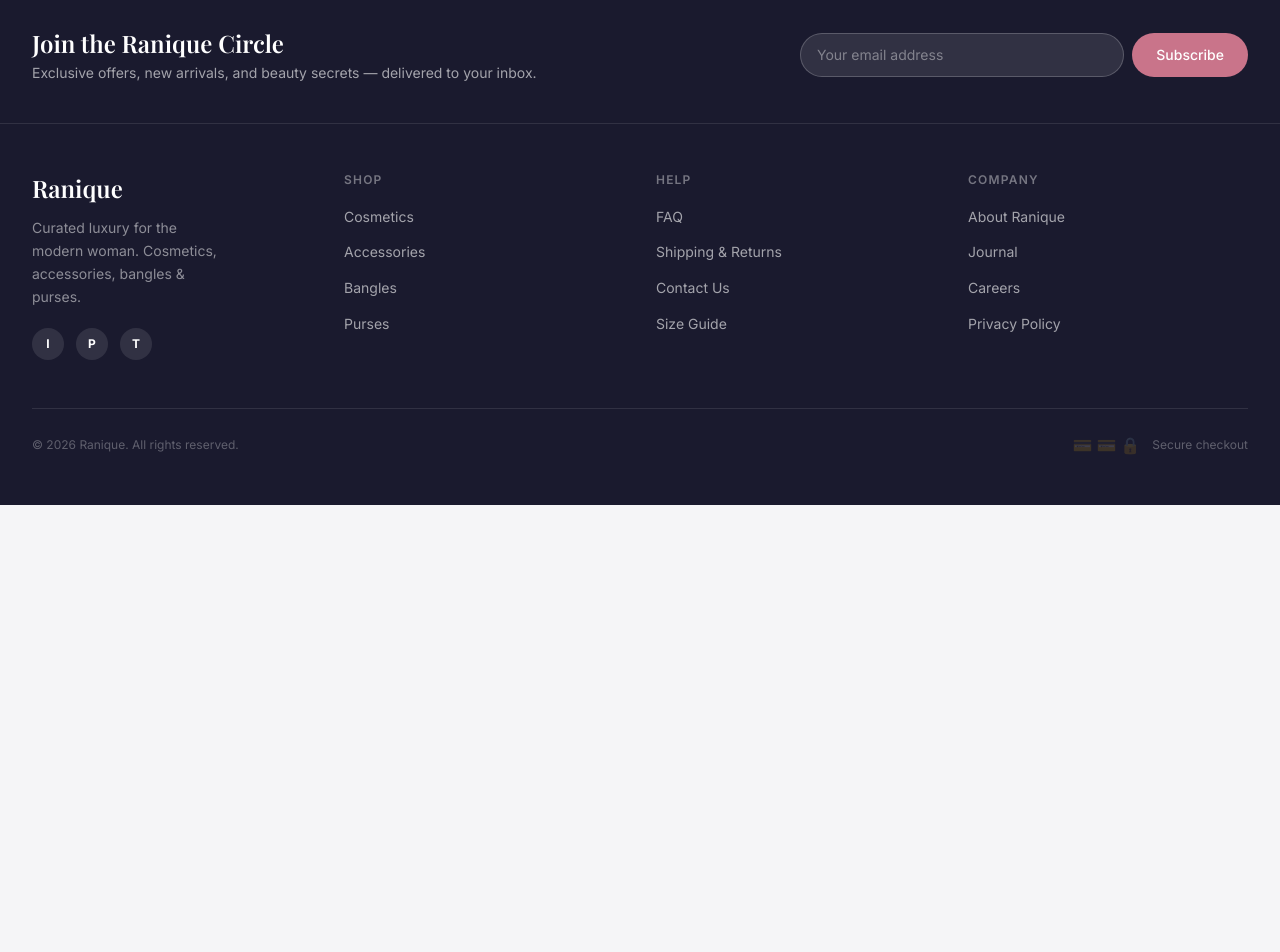
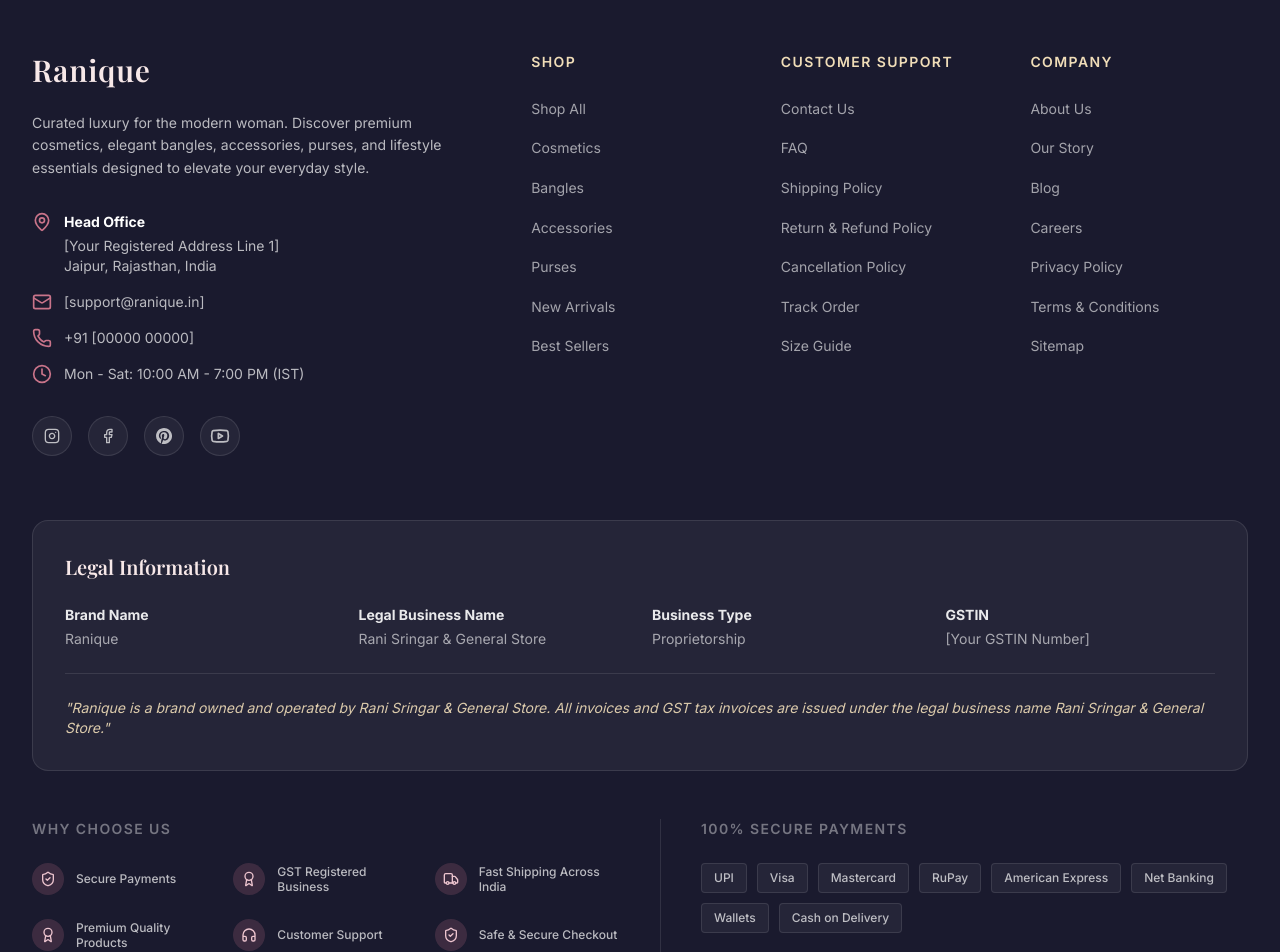
Before and after one commit to Ashraf7786/ranique, a Next.js app: page /shop in a window 1280 px wide. Shown: the part 2200-3152 px from the top of the page. Before the commit the page ends 2705 px from the top, so only its background shows below. Built offline with nearby package versions, Linux system fonts and the light colour scheme; a web font is replaced by a local one.

Commit message:
Update footer with comprehensive brand, legal, and support info

```diff
--- a/components/layout/Footer.tsx
+++ b/components/layout/Footer.tsx
@@ -2,123 +2,278 @@
 
 import React from "react";
 import Link from "next/link";
+import {
+  Instagram,
+  Facebook,
+  Youtube,
+  MapPin,
+  Mail,
+  Phone,
+  Clock,
+  ShieldCheck,
+  Truck,
+  Award,
+  Headphones,
+  CreditCard
+} from "lucide-react";
 
-const FOOTER_LINKS = {
-  Shop: [
-    { href: "/shop?category=cosmetics",    label: "Cosmetics" },
-    { href: "/shop?category=accessories",  label: "Accessories" },
-    { href: "/shop?category=bangles",      label: "Bangles" },
-    { href: "/shop?category=purses",       label: "Purses" },
-  ],
-  Help: [
-    { href: "/faq",       label: "FAQ" },
-    { href: "/shipping",  label: "Shipping & Returns" },
-    { href: "/contact",   label: "Contact Us" },
-    { href: "/size-guide",label: "Size Guide" },
-  ],
-  Company: [
-    { href: "/about",    label: "About Ranique" },
-    { href: "/journal",  label: "Journal" },
-    { href: "/careers",  label: "Careers" },
-    { href: "/privacy",  label: "Privacy Policy" },
-  ],
+const SHOP_LINKS = [
+  { href: "/shop", label: "Shop All" },
+  { href: "/shop?category=cosmetics", label: "Cosmetics" },
+  { href: "/shop?category=bangles", label: "Bangles" },
+  { href: "/shop?category=accessories", label: "Accessories" },
+  { href: "/shop?category=purses", label: "Purses" },
+  { href: "/shop?collection=new-arrivals", label: "New Arrivals" },
+  { href: "/shop?collection=best-sellers", label: "Best Sellers" },
+];
+
+const SUPPORT_LINKS = [
+  { href: "/contact", label: "Contact Us" },
+  { href: "/faq", label: "FAQ" },
+  { href: "/shipping-policy", label: "Shipping Policy" },
+  { href: "/return-refund-policy", label: "Return & Refund Policy" },
+  { href: "/cancellation-policy", label: "Cancellation Policy" },
+  { href: "/track-order", label: "Track Order" },
+  { href: "/size-guide", label: "Size Guide" },
+];
+
+const COMPANY_LINKS = [
+  { href: "/about", label: "About Us" },
+  { href: "/our-story", label: "Our Story" },
+  { href: "/blog", label: "Blog" },
+  { href: "/careers", label: "Careers" },
+  { href: "/privacy-policy", label: "Privacy Policy" },
+  { href: "/terms-conditions", label: "Terms & Conditions" },
+  { href: "/sitemap", label: "Sitemap" },
+];
+
+const TRUST_BADGES = [
+  { icon: ShieldCheck, label: "Secure Payments" },
+  { icon: Award, label: "GST Registered Business" },
+  { icon: Truck, label: "Fast Shipping Across India" },
+  { icon: Award, label: "Premium Quality Products" },
+  { icon: Headphones, label: "Customer Support" },
+  { icon: ShieldCheck, label: "Safe & Secure Checkout" },
+];
+
+const PAYMENT_METHODS = [
+  "UPI", "Visa", "Mastercard", "RuPay", "American Express", "Net Banking", "Wallets", "Cash on Delivery"
+];
+
+export function Footer() {
+  const structuredData = {
+    "@context": "https://schema.org",
+    "@type": "Store",
+    "name": "Ranique",
+    "legalName": "Rani Sringar & General Store",
+    "description": "Curated luxury for the modern woman. Discover premium cosmetics, elegant bangles, accessories, purses, and lifestyle essentials designed to elevate your everyday style.",
+    "address": {
+      "@type": "PostalAddress",
+      "addressLocality": "Jaipur",
+      "addressRegion": "Rajasthan",
+      "addressCountry": "IN"
+    }
   };
 
-export function Footer() {
   return (
-    <footer className="bg-brand-ink text-white mt-20">
-      {/* Newsletter strip */}
-      <div className="border-b border-white/10">
-        <div className="max-w-7xl mx-auto px-4 sm:px-6 lg:px-8 py-10 flex flex-col md:flex-row items-center justify-between gap-6">
-          <div>
-            <h2 className="font-serif text-2xl font-semibold">
-              Join the Ranique Circle
-            </h2>
-            <p className="text-sm text-white/60 mt-1">
-              Exclusive offers, new arrivals, and beauty secrets — delivered to your inbox.
+    <footer className="bg-brand-ink text-white mt-20 border-t border-brand-border/20">
+      {/* Structured Data for SEO */}
+      <script
+        type="application/ld+json"
+        dangerouslySetInnerHTML={{ __html: JSON.stringify(structuredData) }}
+      />
+
+      <div className="max-w-7xl mx-auto px-4 sm:px-6 lg:px-8 py-16">
+
+        {/* Main Footer Grid */}
+        <div className="grid grid-cols-1 md:grid-cols-2 lg:grid-cols-5 gap-12 lg:gap-8 mb-16">
+
+          {/* Column 1: Brand Info & Contact */}
+          <div className="lg:col-span-2">
+            <Link href="/" className="font-serif text-3xl font-semibold tracking-wide inline-block mb-6 text-brand-blush hover:text-white transition-colors">
+              Ranique
+            </Link>
+            <p className="text-sm text-white/70 leading-relaxed mb-8 max-w-md">
+              Curated luxury for the modern woman. Discover premium cosmetics, elegant bangles, accessories, purses, and lifestyle essentials designed to elevate your everyday style.
+            </p>
+
+            <address className="not-italic space-y-4 text-sm text-white/70">
+              <div className="flex items-start gap-3">
+                <MapPin className="w-5 h-5 text-brand-rose shrink-0" />
+                <p>
+                  <strong className="text-white block mb-1">Head Office</strong>
+                  [Your Registered Address Line 1]<br />
+                  Jaipur, Rajasthan, India
                 </p>
               </div>
-          <form
-            onSubmit={(e) => e.preventDefault()}
-            className="flex w-full max-w-md gap-2"
-            aria-label="Newsletter signup"
-          >
-            <label htmlFor="newsletter-email" className="sr-only">
-              Email address
-            </label>
-            <input
-              id="newsletter-email"
-              type="email"
-              placeholder="Your email address"
-              className="flex-1 h-11 px-4 rounded-full bg-white/10 border border-white/20 text-sm text-white placeholder:text-white/40 focus:outline-none focus:border-brand-rose-light transition-colors"
-            />
-            <button
-              type="submit"
-              id="newsletter-submit"
-              className="h-11 px-6 rounded-full bg-brand-rose text-white text-sm font-medium hover:bg-brand-rose-dark transition-colors shrink-0"
-            >
-              Subscribe
-            </button>
-          </form>
+              <div className="flex items-center gap-3">
+                <Mail className="w-5 h-5 text-brand-rose shrink-0" />
+                <a href="mailto:support@ranique.in" className="hover:text-brand-rose-light transition-colors">
+                  [support@ranique.in]
+                </a>
+              </div>
+              <div className="flex items-center gap-3">
+                <Phone className="w-5 h-5 text-brand-rose shrink-0" />
+                <a href="tel:+910000000000" className="hover:text-brand-rose-light transition-colors">
+                  +91 [00000 00000]
+                </a>
+              </div>
+              <div className="flex items-center gap-3">
+                <Clock className="w-5 h-5 text-brand-rose shrink-0" />
+                <p>Mon - Sat: 10:00 AM - 7:00 PM (IST)</p>
+              </div>
+            </address>
+
+            {/* Social Media Links */}
+            <div className="mt-8 flex gap-4">
+              <a href="#" aria-label="Instagram" className="w-10 h-10 rounded-full bg-white/5 border border-white/10 flex items-center justify-center hover:bg-brand-rose hover:border-brand-rose transition-all group">
+                <Instagram className="w-4 h-4 text-white/70 group-hover:text-white transition-colors" />
+              </a>
+              <a href="#" aria-label="Facebook" className="w-10 h-10 rounded-full bg-white/5 border border-white/10 flex items-center justify-center hover:bg-brand-rose hover:border-brand-rose transition-all group">
+                <Facebook className="w-4 h-4 text-white/70 group-hover:text-white transition-colors" />
+              </a>
+              <a href="#" aria-label="Pinterest" className="w-10 h-10 rounded-full bg-white/5 border border-white/10 flex items-center justify-center hover:bg-brand-rose hover:border-brand-rose transition-all group">
+                {/* SVG for Pinterest since lucide doesn't have it natively sometimes, using custom SVG */}
+                <svg className="w-4 h-4 text-white/70 group-hover:text-white transition-colors" fill="currentColor" viewBox="0 0 24 24">
+                  <path d="M12.017 0C5.396 0 .029 5.367.029 11.987c0 5.079 3.158 9.417 7.618 11.162-.105-.949-.199-2.403.041-3.439.219-.937 1.406-5.957 1.406-5.957s-.359-.72-.359-1.781c0-1.663.967-2.911 2.168-2.911 1.024 0 1.518.769 1.518 1.688 0 1.029-.653 2.567-.992 3.992-.285 1.193.6 2.165 1.775 2.165 2.128 0 3.768-2.245 3.768-5.487 0-2.861-2.063-4.869-5.008-4.869-3.41 0-5.409 2.562-5.409 5.199 0 1.033.394 2.143.889 2.741.099.12.112.225.085.345-.09.375-.293 1.199-.334 1.363-.053.225-.172.271-.401.165-1.495-.69-2.433-2.878-2.433-4.646 0-3.776 2.748-7.252 7.951-7.252 4.182 0 7.43 2.981 7.43 6.953 0 4.156-2.617 7.502-6.257 7.502-1.22 0-2.368-.633-2.763-1.385l-.752 2.868c-.272 1.039-.997 2.339-1.488 3.131 1.135.347 2.338.534 3.582.534 6.621 0 11.988-5.367 11.988-11.988 0-6.62-5.367-11.987-11.988-11.987z"/>
+                </svg>
+              </a>
+              <a href="#" aria-label="YouTube" className="w-10 h-10 rounded-full bg-white/5 border border-white/10 flex items-center justify-center hover:bg-brand-rose hover:border-brand-rose transition-all group">
+                <Youtube className="w-5 h-5 text-white/70 group-hover:text-white transition-colors" />
+              </a>
             </div>
           </div>
 
-      {/* Links grid */}
-      <div className="max-w-7xl mx-auto px-4 sm:px-6 lg:px-8 py-12">
-        <div className="grid grid-cols-2 md:grid-cols-4 gap-8">
-          {/* Brand col */}
-          <div className="col-span-2 md:col-span-1">
-            <span className="font-serif text-2xl font-semibold">Ranique</span>
-            <p className="mt-3 text-sm text-white/50 leading-relaxed max-w-[200px]">
-              Curated luxury for the modern woman. Cosmetics, accessories, bangles & purses.
-            </p>
-            {/* Social icons */}
-            <div className="flex gap-3 mt-5">
-              {["Instagram", "Pinterest", "TikTok"].map((s) => (
-                <a
-                  key={s}
-                  href="#"
-                  aria-label={s}
-                  className="w-8 h-8 rounded-full bg-white/10 hover:bg-brand-rose transition-colors flex items-center justify-center text-xs font-bold"
-                >
-                  {s[0]}
-                </a>
-              ))}
-            </div>
-          </div>
-
-          {/* Link columns */}
-          {Object.entries(FOOTER_LINKS).map(([group, links]) => (
-            <div key={group}>
-              <h3 className="font-sans text-xs font-semibold uppercase tracking-widest text-white/40 mb-4">
-                {group}
+          {/* Column 2: Shop */}
+          <nav aria-label="Shop Footer Navigation">
+            <h3 className="font-sans text-sm font-semibold uppercase tracking-widest text-brand-gold-light mb-6">
+              Shop
             </h3>
-              <ul className="space-y-2.5">
-                {links.map((link) => (
+            <ul className="space-y-3.5">
+              {SHOP_LINKS.map((link) => (
                 <li key={link.href}>
-                    <Link
-                      href={link.href}
-                      className="text-sm text-white/60 hover:text-white transition-colors"
-                    >
+                  <Link href={link.href} className="text-sm text-white/60 hover:text-brand-rose-light transition-colors">
                     {link.label}
                   </Link>
                 </li>
               ))}
             </ul>
+          </nav>
+
+          {/* Column 3: Customer Support */}
+          <nav aria-label="Support Footer Navigation">
+            <h3 className="font-sans text-sm font-semibold uppercase tracking-widest text-brand-gold-light mb-6">
+              Customer Support
+            </h3>
+            <ul className="space-y-3.5">
+              {SUPPORT_LINKS.map((link) => (
+                <li key={link.href}>
+                  <Link href={link.href} className="text-sm text-white/60 hover:text-brand-rose-light transition-colors">
+                    {link.label}
+                  </Link>
+                </li>
+              ))}
+            </ul>
+          </nav>
+
+          {/* Column 4: Company */}
+          <nav aria-label="Company Footer Navigation">
+            <h3 className="font-sans text-sm font-semibold uppercase tracking-widest text-brand-gold-light mb-6">
+              Company
+            </h3>
+            <ul className="space-y-3.5">
+              {COMPANY_LINKS.map((link) => (
+                <li key={link.href}>
+                  <Link href={link.href} className="text-sm text-white/60 hover:text-brand-rose-light transition-colors">
+                    {link.label}
+                  </Link>
+                </li>
+              ))}
+            </ul>
+          </nav>
+        </div>
+
+        {/* Legal Information Section */}
+        <div className="bg-white/5 border border-white/10 rounded-2xl p-6 lg:p-8 mb-12">
+          <h3 className="font-serif text-xl font-semibold mb-6 text-brand-blush">Legal Information</h3>
+          <div className="grid grid-cols-1 sm:grid-cols-2 lg:grid-cols-4 gap-6 text-sm">
+            <div>
+              <strong className="text-white/90 block mb-1">Brand Name</strong>
+              <span className="text-white/60">Ranique</span>
+            </div>
+            <div>
+              <strong className="text-white/90 block mb-1">Legal Business Name</strong>
+              <span className="text-white/60">Rani Sringar & General Store</span>
+            </div>
+            <div>
+              <strong className="text-white/90 block mb-1">Business Type</strong>
+              <span className="text-white/60">Proprietorship</span>
+            </div>
+            <div>
+              <strong className="text-white/90 block mb-1">GSTIN</strong>
+              <span className="text-white/60">[Your GSTIN Number]</span>
+            </div>
+          </div>
+          <div className="mt-6 pt-6 border-t border-white/10 text-sm">
+            <p className="text-brand-gold-light/90 italic">
+              "Ranique is a brand owned and operated by Rani Sringar & General Store. All invoices and GST tax invoices are issued under the legal business name Rani Sringar & General Store."
+            </p>
+          </div>
+        </div>
+
+        {/* Trust & Security + Payment Methods */}
+        <div className="grid grid-cols-1 lg:grid-cols-2 gap-10 border-b border-white/10 pb-12 mb-8">
+
+          {/* Trust Badges */}
+          <div>
+            <h4 className="text-sm font-semibold uppercase tracking-widest text-white/40 mb-6">Why Choose Us</h4>
+            <div className="grid grid-cols-2 sm:grid-cols-3 gap-y-6 gap-x-4">
+              {TRUST_BADGES.map((badge, idx) => (
+                <div key={idx} className="flex items-center gap-3">
+                  <div className="w-8 h-8 rounded-full bg-brand-rose/20 flex items-center justify-center shrink-0">
+                    <badge.icon className="w-4 h-4 text-brand-rose-light" />
+                  </div>
+                  <span className="text-xs text-white/70 font-medium leading-tight">{badge.label}</span>
                 </div>
               ))}
             </div>
+          </div>
 
-        {/* Bottom bar */}
-        <div className="mt-12 pt-6 border-t border-white/10 flex flex-col sm:flex-row items-center justify-between gap-3 text-xs text-white/30">
-          <p>© {new Date().getFullYear()} Ranique. All rights reserved.</p>
-          <div className="flex gap-1 items-center">
-            {["💳", "💳", "🔒"].map((icon, i) => (
-              <span key={i} className="text-base opacity-50">{icon}</span>
+          {/* Payment Methods */}
+          <div className="lg:pl-10 lg:border-l border-white/10">
+            <h4 className="text-sm font-semibold uppercase tracking-widest text-white/40 mb-6">100% Secure Payments</h4>
+            <div className="flex flex-wrap gap-2.5">
+              {PAYMENT_METHODS.map((method, idx) => (
+                <div key={idx} className="px-3 py-1.5 bg-white/5 border border-white/10 rounded text-xs text-white/70 font-medium">
+                  {method}
+                </div>
               ))}
-            <span className="ml-2">Secure checkout</span>
+            </div>
+            <div className="mt-5 flex items-center gap-2 text-xs text-white/50">
+              <CreditCard className="w-4 h-4" />
+              <span>All major credit cards, UPI, and wallets accepted.</span>
             </div>
           </div>
+
+        </div>
+
+        {/* Bottom Disclaimers & Copyright */}
+        <div className="flex flex-col lg:flex-row justify-between items-start lg:items-end gap-8 text-xs text-white/40">
+
+          {/* Disclaimers */}
+          <div className="space-y-2 max-w-2xl">
+            <p>Disclaimer: Product colors may slightly vary due to photography lighting and different screen settings.</p>
+            <p>Prices, offers, and product availability are subject to change without prior notice.</p>
+          </div>
+
+          {/* Copyright */}
+          <div className="lg:text-right space-y-2 shrink-0">
+            <p>© 2026 Ranique. All Rights Reserved.</p>
+            <p>Ranique is a brand owned and operated by Rani Sringar & General Store.</p>
+          </div>
+
+        </div>
+
       </div>
     </footer>
   );
```
Also changed, not shown: components/layout/Header.tsx (+10 -10 lines). Lines whose indentation alone changed are shown as unchanged.
